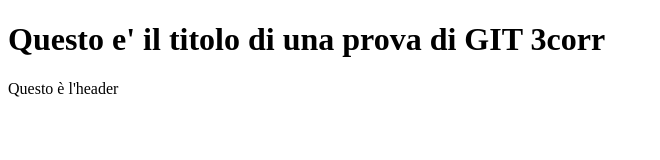
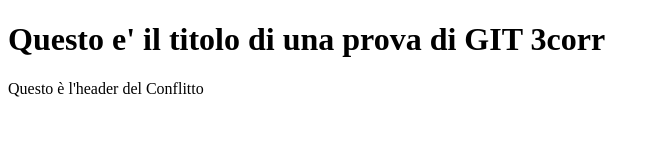
Before and after one commit to DeserioArianna/git-prova, a plain HTML site: page index.html in a window 1280 px wide. Shown: the whole page, without its empty margins (0-660 px from the left). Drawn offline with Linux system fonts and the light colour scheme.

Commit message:
Feat: conflitto n2

```diff
--- a/index.html
+++ b/index.html
@@ -10,7 +10,7 @@
 
 <body>
     <header>
-        Questo è l'header
+        Questo è l'header del Conflitto
     </header>
 </body>
 
```
